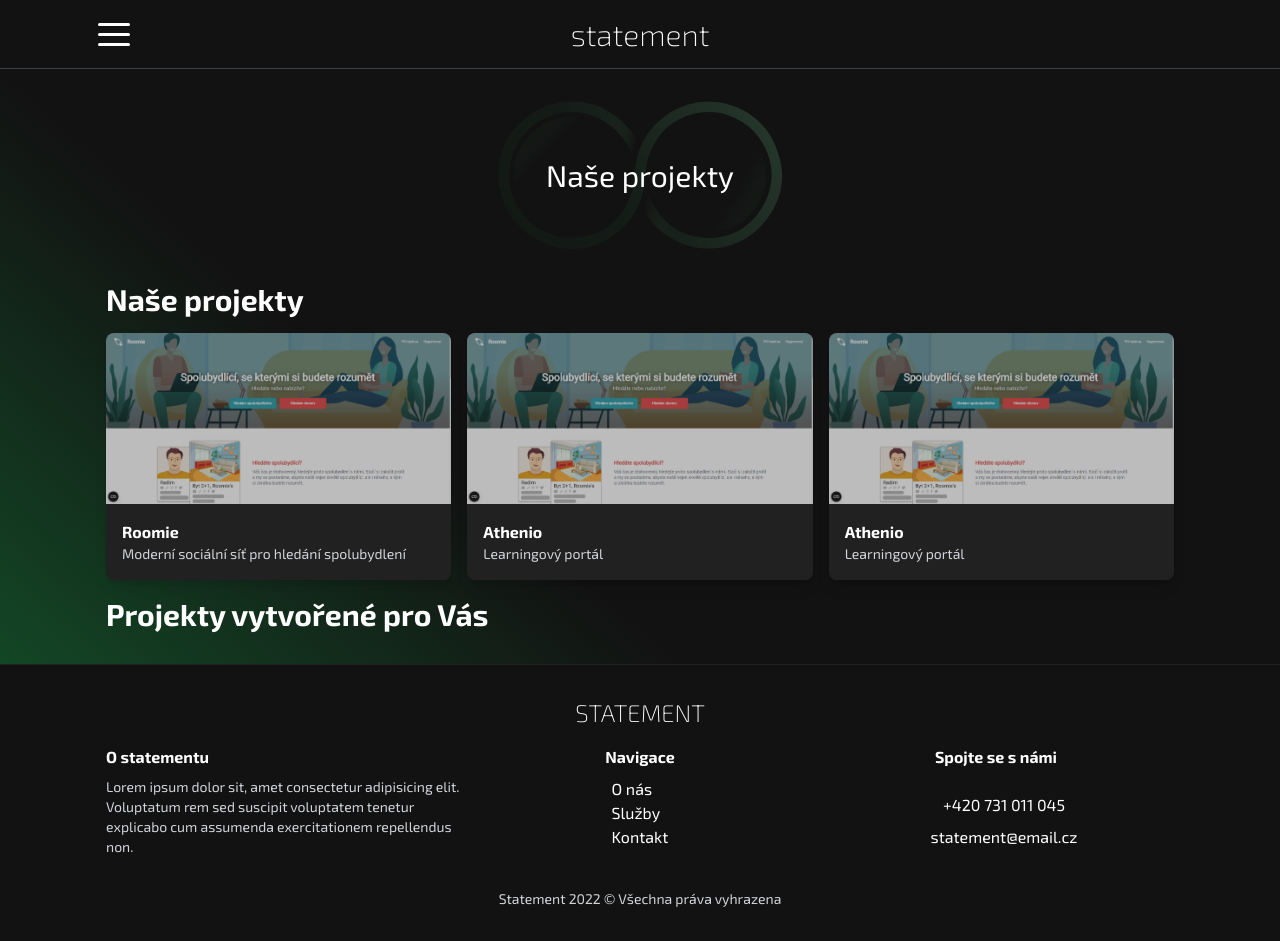
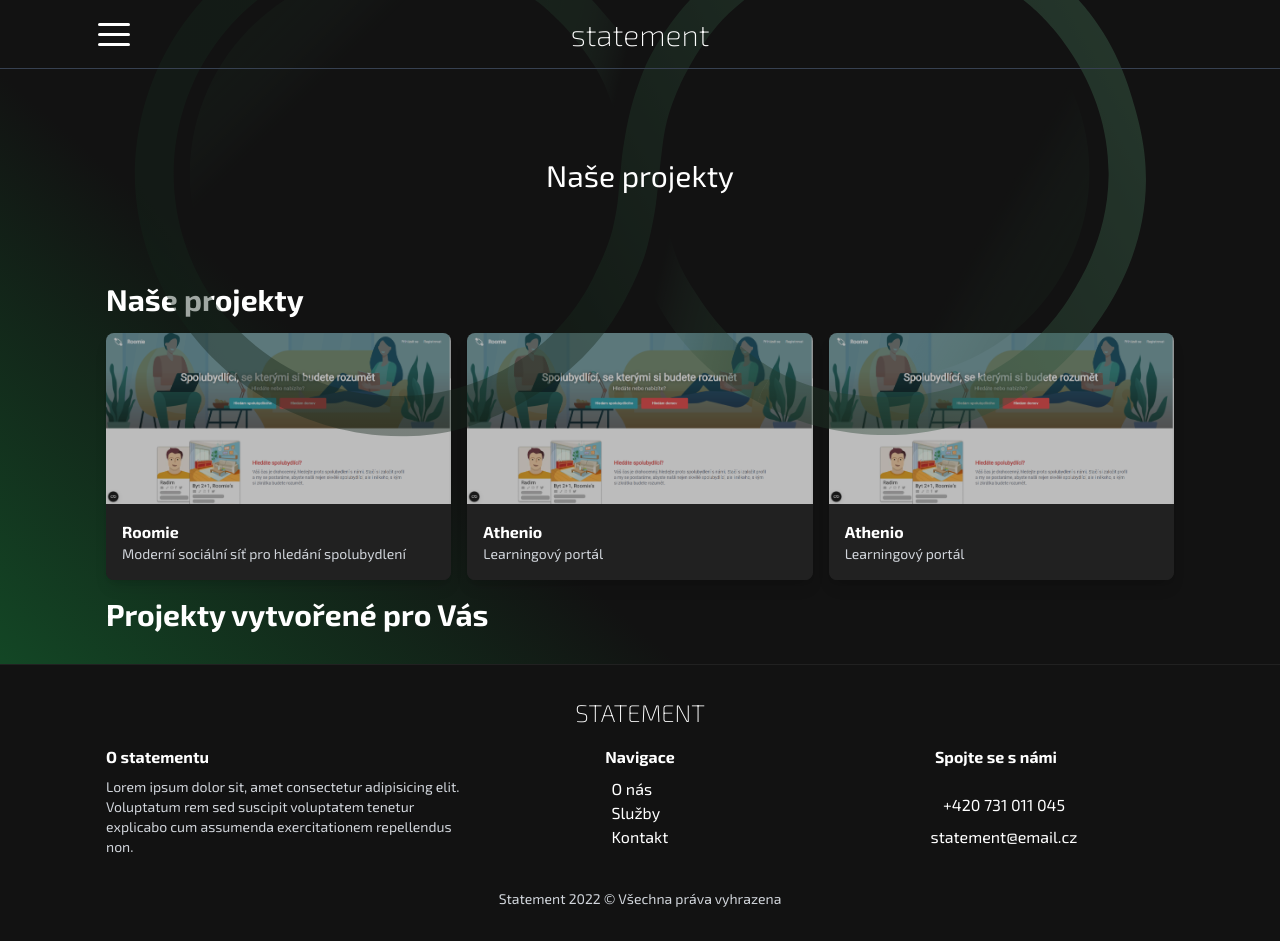
Before and after one commit to tomasborek/statement-frontend, a Next.js app: page /portfolio in a window 1280 px wide. Built offline with nearby package versions, Linux system fonts and the light colour scheme; some icons are missing.

Commit message:
Webpack error fix, byl přidán script na statický build

```diff
--- a/components/Logo.tsx
+++ b/components/Logo.tsx
@@ -5,7 +5,8 @@ const Logo = ({ width, opacity, absolute, center, z }) => {
     <img
       src="/img/logo/osmicka.svg"
       alt="eight"
-      className={`max-w-[${width}px] w-full opacity-${opacity} z-${z} ${
+      style={{ maxWidth: width }}
+      className={`w-full opacity-${opacity} z-${z} ${
         absolute ? "absolute top-0 bottom-0 w-full" : ""
       } ${center ? "top-1/2 left-1/2 -translate-x-1/2 -translate-y-1/2" : ""}`}
     />
--- a/package.json
+++ b/package.json
@@ -4,7 +4,7 @@
   "private": true,
   "scripts": {
     "dev": "next dev",
-    "build": "next build",
+    "build": "next build && next export",
     "start": "next start",
     "lint": "next lint"
   },
--- a/pages/index.tsx
+++ b/pages/index.tsx
@@ -7,7 +7,6 @@ import Banner from "../components/Banner";
 import Services from "../components/Services";
 import Footer from "../components/Footer";
 import WhyUs from "../components/WhyUs";
-import { useNav } from "../contexts/NavContext";
 
 export default function Home() {
   const servicesRef = useRef(null);
```
